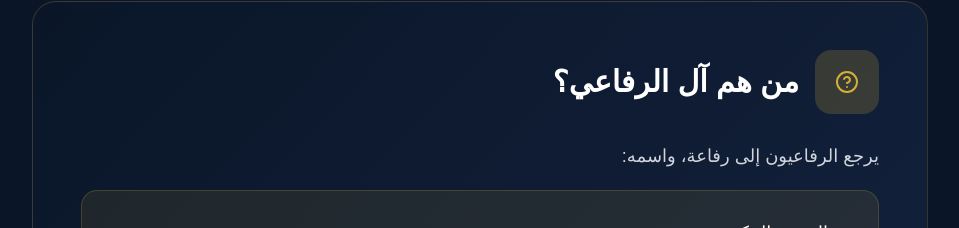
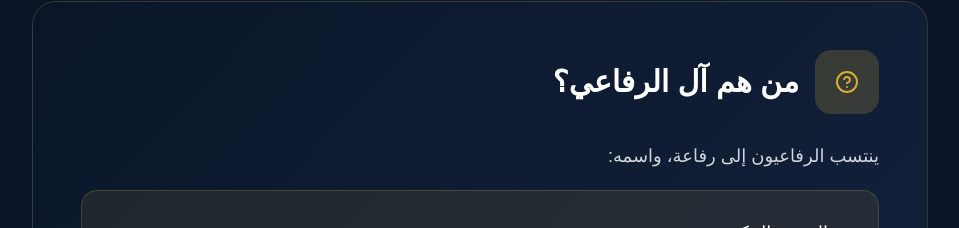
Before and after one commit to qabilatalnaim/qabila-al-naim, a React (Vite) app: page /history in a window 1280 px wide. Shown: the part 1246-1474 px from the top of the page, without its empty margins (160-1119 px from the left). Built offline with nearby package versions, Linux system fonts and the light colour scheme.

Commit message:
تصحيح: يرجع إلى ينتسب في قسم من هم آل الرفاعي

```diff
--- a/src/pages/HistoryPage.tsx
+++ b/src/pages/HistoryPage.tsx
@@ -194,7 +194,7 @@ function HistoryPage() {
               <h2 className="text-3xl font-bold text-white">من هم آل الرفاعي؟</h2>
             </div>
             <div className="text-gray-300 text-lg leading-loose space-y-4">
-              <p>يرجع الرفاعيون إلى رفاعة، واسمه:</p>
+              <p>ينتسب الرفاعيون إلى رفاعة، واسمه:</p>
               <div className="bg-[#D4AF37]/10 rounded-2xl p-6 border border-[#D4AF37]/20">
                 <div className="space-y-2">
                   {[
```
